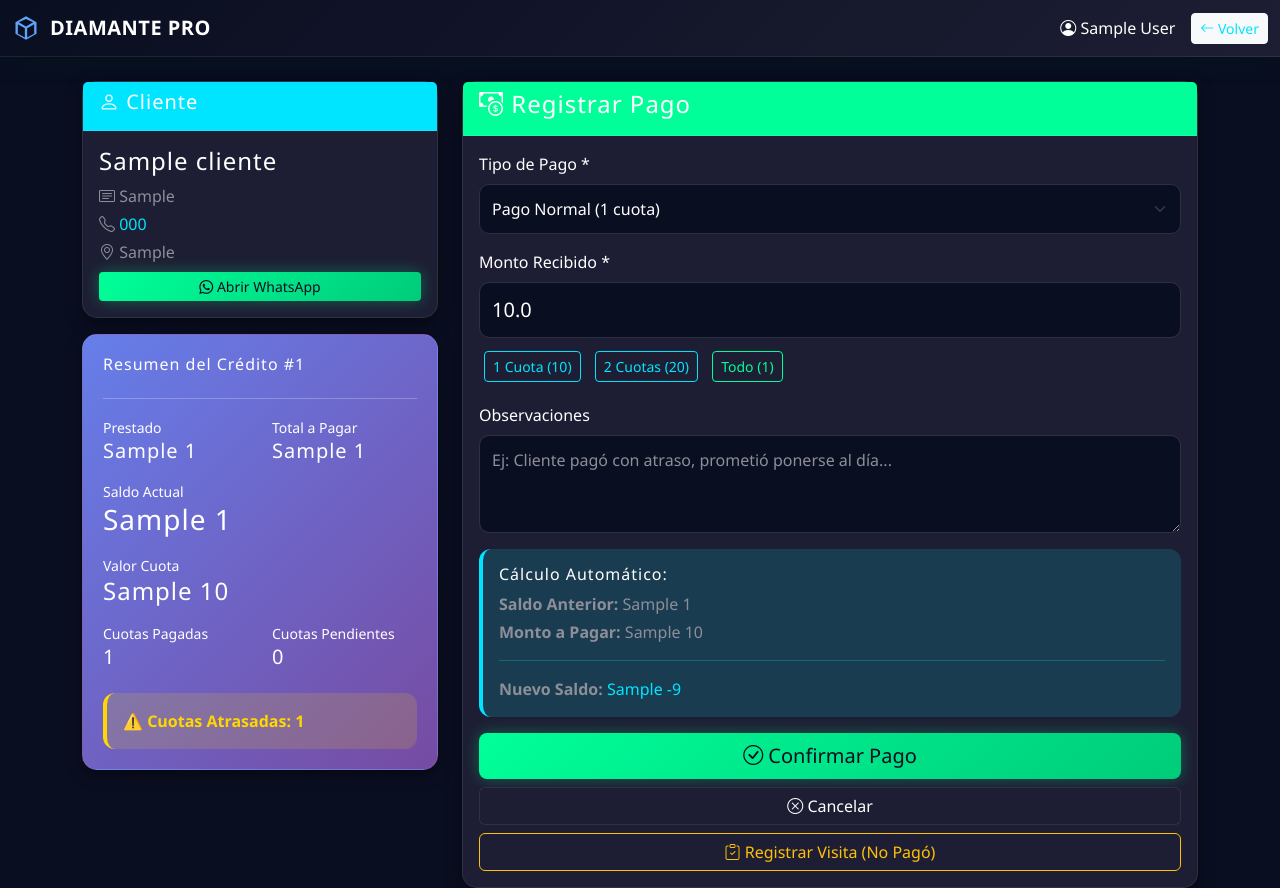
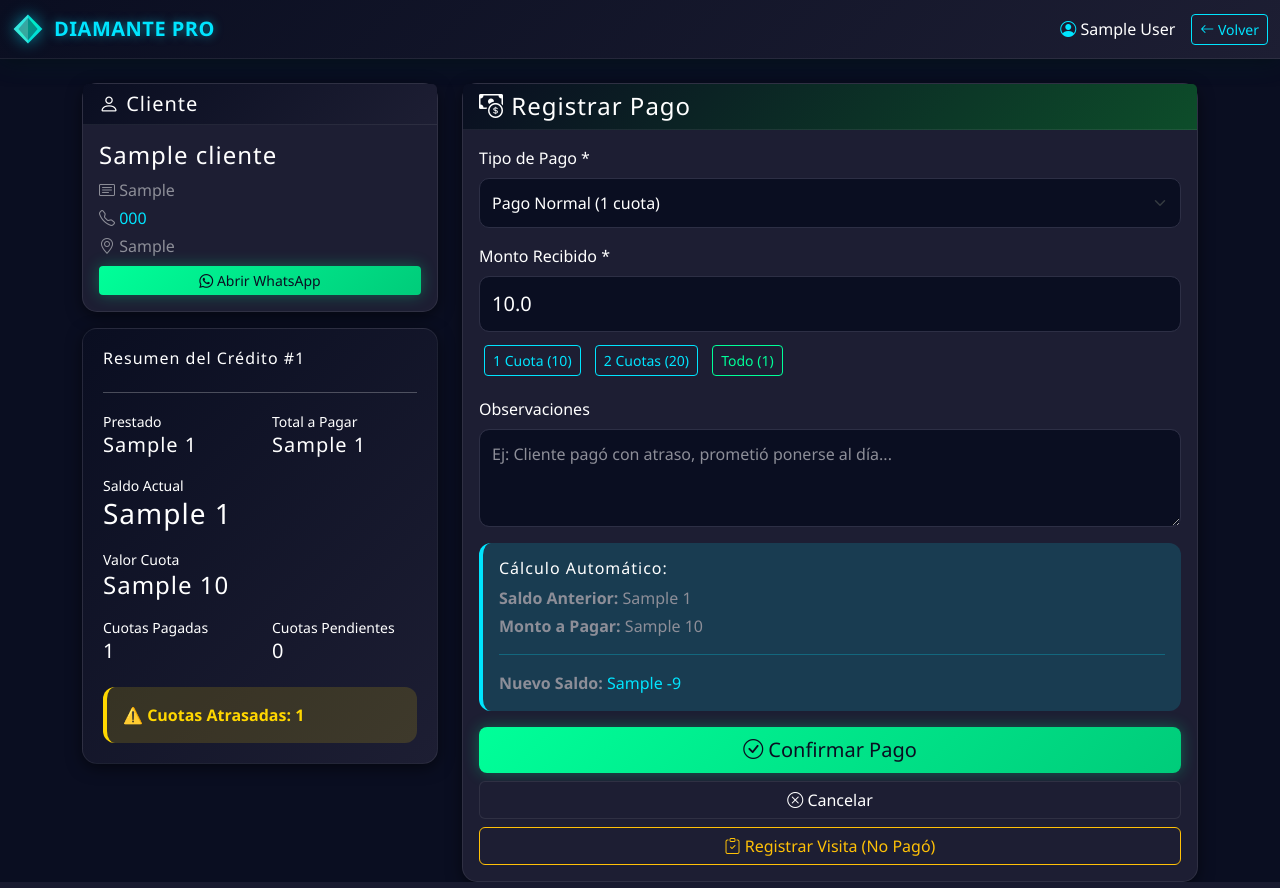
Before and after one commit to graciano90210/DIAMANTE-PRO, a Flask app: page /cobro/registrar/1 in a window 1280 px wide. Run offline with Flask 3, Linux system fonts and the light colour scheme; the visitor is signed in with stand-in values (Sample User, id 1); tables that the repository leaves empty hold one stand-in row (values such as "Sample post").

Commit message:
Fix cobro_registrar con tema Dark Tech

```diff
--- a/app/templates/cobro_registrar.html
+++ b/app/templates/cobro_registrar.html
@@ -8,31 +8,51 @@
     <link rel="stylesheet" href="https://cdn.jsdelivr.net/npm/bootstrap-icons@1.11.0/font/bootstrap-icons.css">
     <style>
         .info-destacada {
-            background: linear-gradient(135deg, #667eea 0%, #764ba2 100%);
+            background: linear-gradient(135deg, #0A0E21 0%, #1D1E33 100%);
             color: white;
             padding: 20px;
             border-radius: 15px;
+            border: 1px solid rgba(0, 229, 255, 0.2);
         }
         .btn-monto-rapido {
             margin: 5px;
+        }
+        .card-header.cliente-header {
+            background: linear-gradient(135deg, #0A0E21 0%, #1D1E33 100%) !important;
+            color: #00E5FF !important;
+            border-bottom: 1px solid rgba(0, 229, 255, 0.3);
+        }
+        .card-header.pago-header {
+            background: linear-gradient(135deg, #0A0E21 0%, #0d4d2a 100%) !important;
+            color: #00FF99 !important;
+            border-bottom: 1px solid rgba(0, 255, 153, 0.3);
         }
     </style>
 </head>
 <body>
     <!-- Navbar -->
-    <nav class="navbar navbar-expand-lg navbar-dark bg-primary">
+    <nav class="navbar navbar-expand-lg navbar-dark">
         <div class="container-fluid">
             <a class="navbar-brand" href="/dashboard" style="display: inline-flex; align-items: center; gap: 10px; font-weight: 600; letter-spacing: 0.5px;">
-                <svg style="width: 28px; height: 28px; fill: #60a5fa;" viewBox="0 0 24 24" xmlns="http://www.w3.org/2000/svg">
-                    <path d="M12 2L3 7v10l9 5 9-5V7l-9-5zm0 2.18L18.18 7 12 10.82 5.82 7 12 4.18zM5 8.82l6 3.5v7.86l-6-3.33V8.82zm8 11.36v-7.86l6-3.5v8.03l-6 3.33z"/>
+                <svg style="width: 32px; height: 32px; filter: drop-shadow(0 0 8px rgba(0, 229, 255, 0.6));" viewBox="0 0 100 100" xmlns="http://www.w3.org/2000/svg">
+                    <defs>
+                        <linearGradient id="navDiamondGradient" x1="0%" y1="0%" x2="100%" y2="100%">
+                            <stop offset="0%" style="stop-color:#00E5FF"/>
+                            <stop offset="50%" style="stop-color:#00FFD4"/>
+                            <stop offset="100%" style="stop-color:#00E5FF"/>
+                        </linearGradient>
+                    </defs>
+                    <polygon points="50,5 95,50 50,95 5,50" fill="url(#navDiamondGradient)" opacity="0.9"/>
+                    <polygon points="50,15 80,50 50,85 20,50" fill="#0A0E21" opacity="0.4"/>
+                    <polygon points="50,5 50,95 5,50" fill="rgba(255,255,255,0.2)"/>
                 </svg>
-                <span>DIAMANTE PRO</span>
+                <span style="color: #00E5FF; text-shadow: 0 0 10px rgba(0, 229, 255, 0.5);">DIAMANTE PRO</span>
             </a>
             <div class="d-flex align-items-center">
                 <span class="text-white me-3">
-                    <i class="bi bi-person-circle"></i> {{ nombre }}
+                    <i class="bi bi-person-circle" style="color: #00E5FF;"></i> {{ nombre }}
                 </span>
-                <a href="/cobro/lista" class="btn btn-light btn-sm">
+                <a href="/cobro/lista" class="btn btn-sm" style="background: transparent; border: 1px solid #00E5FF; color: #00E5FF;">
                     <i class="bi bi-arrow-left"></i> Volver
                 </a>
             </div>
@@ -46,8 +66,8 @@
             <div class="col-md-4">
                 <!-- Info del cliente -->
                 <div class="card mb-3">
-                    <div class="card-header bg-primary text-white">
-                        <h5><i class="bi bi-person"></i> Cliente</h5>
+                    <div class="card-header cliente-header">
+                        <h5 class="mb-0"><i class="bi bi-person"></i> Cliente</h5>
                     </div>
                     <div class="card-body">
                         <h4>{{ prestamo.cliente.nombre }}</h4>
@@ -111,8 +131,8 @@
             <!-- Columna formulario -->
             <div class="col-md-8">
                 <div class="card">
-                    <div class="card-header bg-success text-white">
-                        <h4><i class="bi bi-cash-coin"></i> Registrar Pago</h4>
+                    <div class="card-header pago-header">
+                        <h4 class="mb-0"><i class="bi bi-cash-coin"></i> Registrar Pago</h4>
                     </div>
                     <div class="card-body">
                         {% if error %}
```
